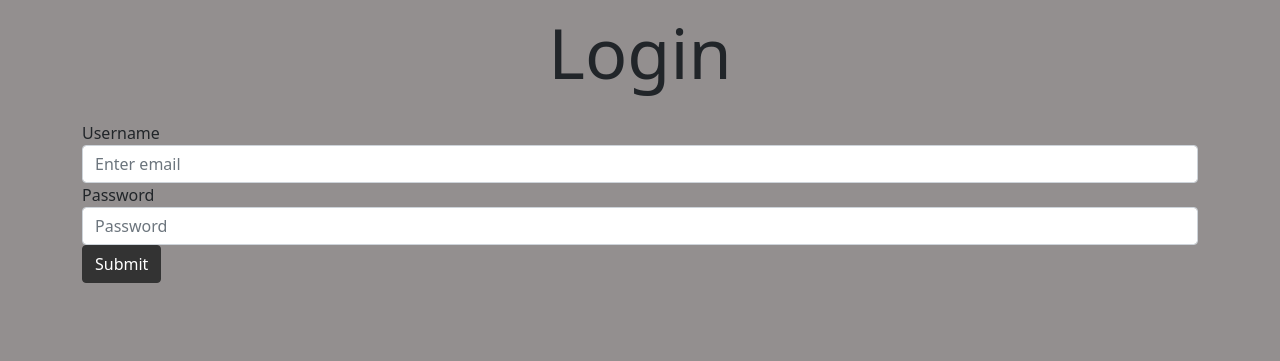
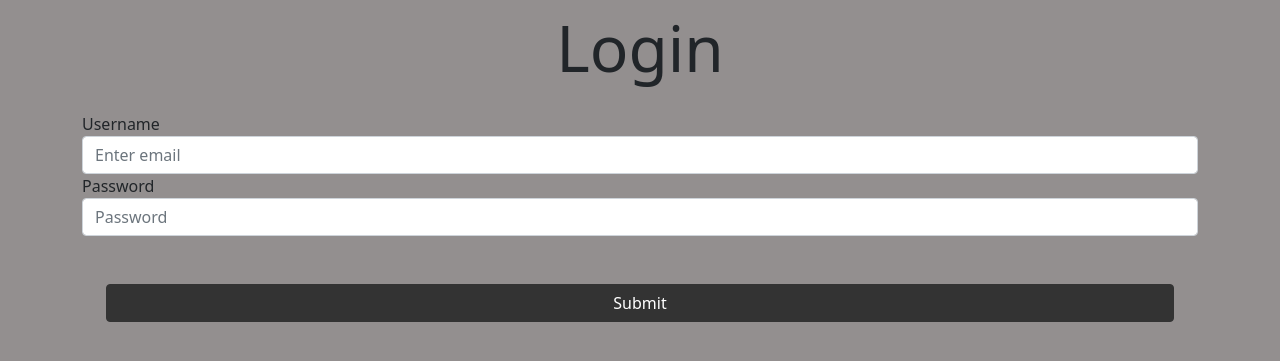
Before and after one commit to jasonthird/DocWebox_uom, a PHP site: page /php/login.php in a window 1280 px wide. Shown: the top 361 px of the page. Run offline with PHP 8.4, Linux system fonts and the light colour scheme.

Commit message:
added flexbox in login page

```diff
--- a/css/login.css
+++ b/css/login.css
@@ -3,18 +3,16 @@ body{
     background-color: rgb(147, 143, 143);
 }
 
-.main
-{
-    height: 620px;
+
+
+/* body */
+div p{
+  text-align: center;
+  font-size: 4rem;
 }
 
-  /* body */
-  div p{
-    text-align: center;
-    font-size: 70px;
-  }
-
-  .btn-primary {
+.btn-primary {
+    margin: 1.5rem;
     background-color: #333;
     border-color:#333;
 }
@@ -26,5 +24,4 @@ body{
 
 li > a:hover {
     color: white;
-
 }
--- a/php/login.php
+++ b/php/login.php
@@ -7,11 +7,11 @@
 
     </head>
     <body>
-        <div class="container">
+        <div class="container ">
             <p>
                 Login
             </p>
-            <form>
+            <form class="mw-10 form-login d-flex justify-content-center flex-column ">
             <div class="form-group">
                 <label for="exampleInputEmail1">Username</label>
                 <input type="email" class="form-control" id="exampleInputEmail1" aria-describedby="emailHelp" placeholder="Enter email">
@@ -20,6 +20,7 @@
                 <label for="exampleInputPassword1">Password</label>
                 <input type="password" class="form-control" id="exampleInputPassword1" placeholder="Password">
             </div>
+            <br>
 
             <button type="submit" class="btn btn-primary">Submit</button>
             </form>
```
